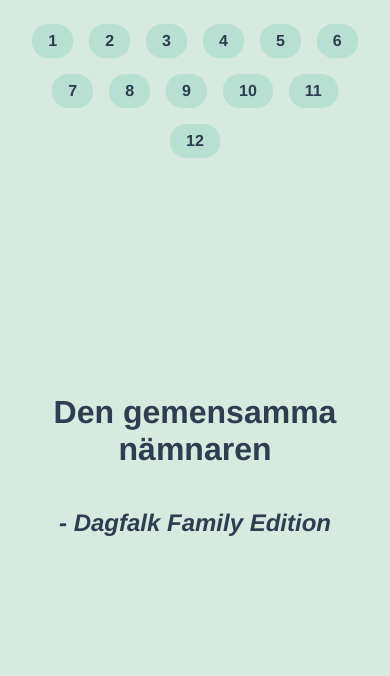
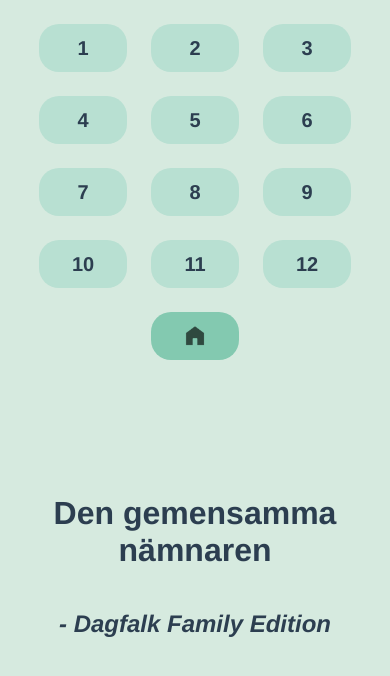
Before and after one commit to LovreB/kviss, a Vue app: page / in a window 390 px wide. Shown: the top 676 px of the page. Built offline with nearby package versions, Linux system fonts and the light colour scheme.

Commit message:
Buttons accessible on mobile and add home button

```diff
--- a/src/components/Questions.vue
+++ b/src/components/Questions.vue
@@ -1,9 +1,14 @@
 <template>
   <div class="wrapper">
+
+
     <div class="buttons">
       <div v-for="(question, index) in questions" :key="question" class="button"
         :class="{ active: selectedQuestion == index }" @click="selectedQuestion = index">
         {{ index + 1 }}
+      </div>
+      <div class="button" :class="{ active: selectedQuestion == -1 }" @click="selectedQuestion = -1">
+        <img :src="imageUrl" alt="Example Image" class="homeIcon">
       </div>
     </div>
     <div class="question">
@@ -22,6 +27,7 @@
 </template>
 
 <script setup>
+import imageUrl from '@/assets/home.png'; // Vue 3 (Vite/Webpack)
 import { ref } from "vue";
 import { johannaQuestions } from "../questions/johannaBirthday";
 
@@ -42,6 +48,10 @@ p {
   height: 100%
 }
 
+.homeIcon {
+  height: 1.25rem;
+}
+
 .question {
   display: flex;
   flex-direction: column;
@@ -53,7 +63,7 @@ p {
   display: flex;
   justify-content: center;
   flex-wrap: wrap;
-  gap: 1rem;
+  gap: 1.5rem;
 }
 
 .button {
@@ -61,8 +71,13 @@ p {
   background-color: #b8e0d2;
   padding: 0.5em 1em;
   border-radius: 1em;
-  font-size: 1em;
+  font-size: 1.25em;
   font-weight: bold;
+  width: 3rem;
+  display: flex;
+  justify-content: center;
+  height: 1.75rem;
+  align-items: center;
 }
 
 .button:hover {
```
Also changed, not shown: src/assets/home.png (added).
